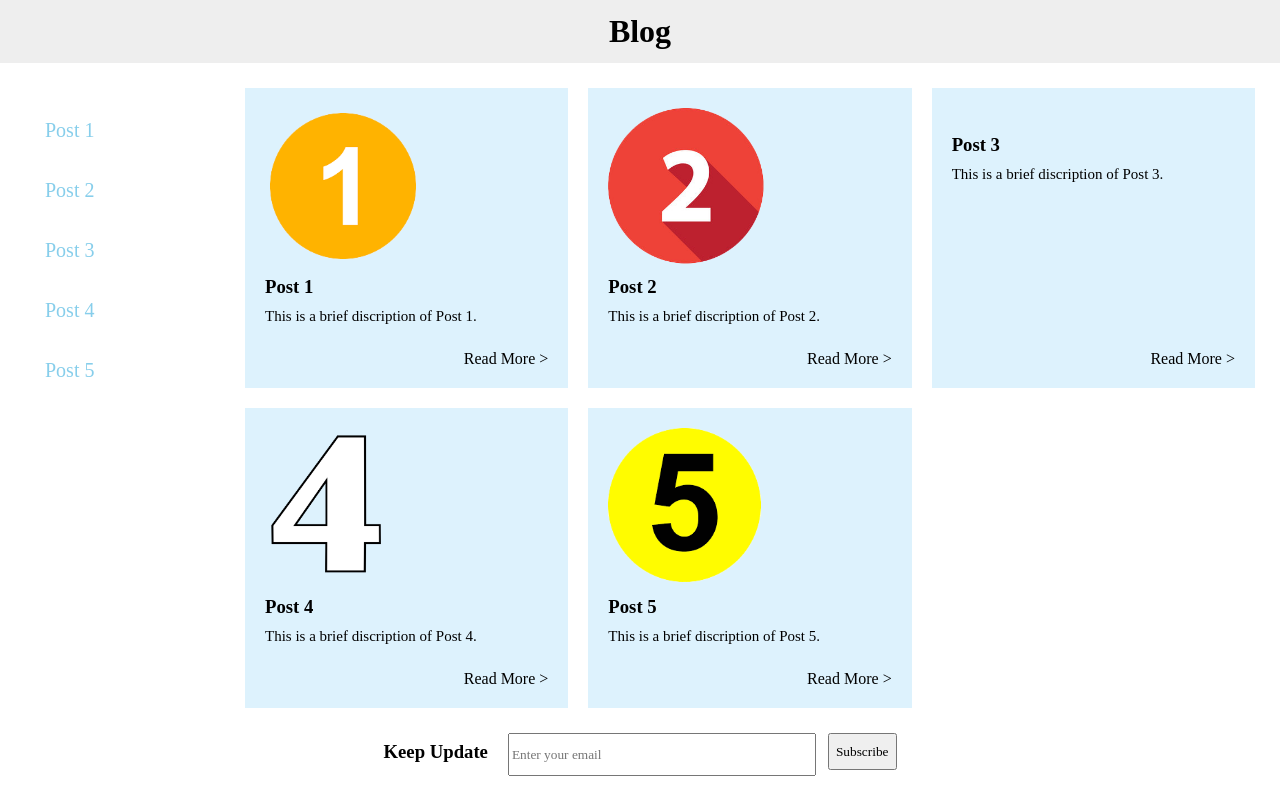
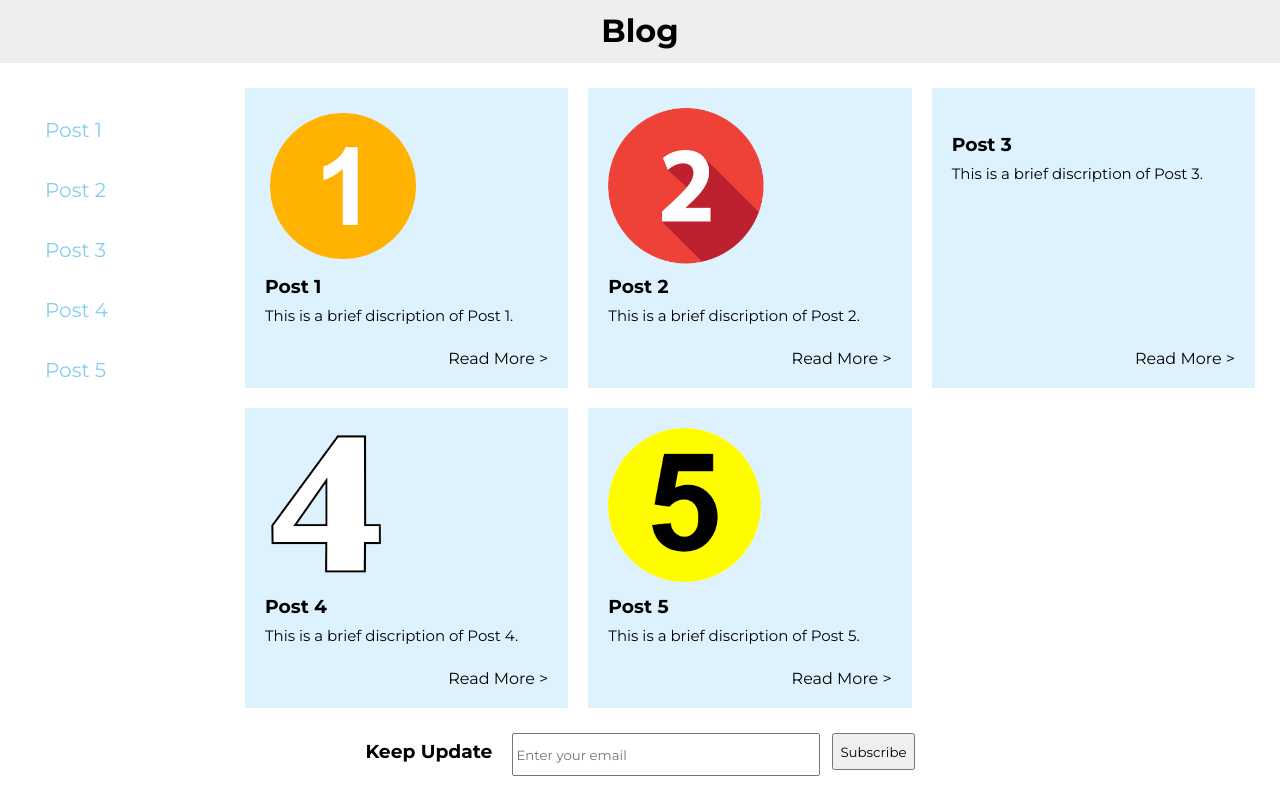
Before and after one commit to Leung-Hiufung/frontend-blog, a plain HTML site: page index.html in a window 1280 px wide. Shown: the top 794 px of the page. Drawn offline with Linux system fonts and the light colour scheme; the site is published under a folder, as on GitHub Pages, so addresses that start at the root find nothing.

Commit message:
fix base url

```diff
--- a/css/fonts.css
+++ b/css/fonts.css
@@ -1,13 +1,13 @@
 @font-face {
     font-family: 'Montserrat';
-    src: url('/fonts/Montserrat-VariableFont_wght.ttf') format('truetype');
+    src: url('../fonts/Montserrat-VariableFont_wght.ttf') format('truetype');
     font-weight: 1 1000;
     font-style: normal;
 }
 
 @font-face {
     font-family: 'Montserrat';
-    src: url('/fonts/Montserrat-Italic-VariableFont_wght.ttf') format('truetype');
+    src: url('../fonts/Montserrat-Italic-VariableFont_wght.ttf') format('truetype');
     font-weight: 1 1000;
     font-style: italic;
 }
```
